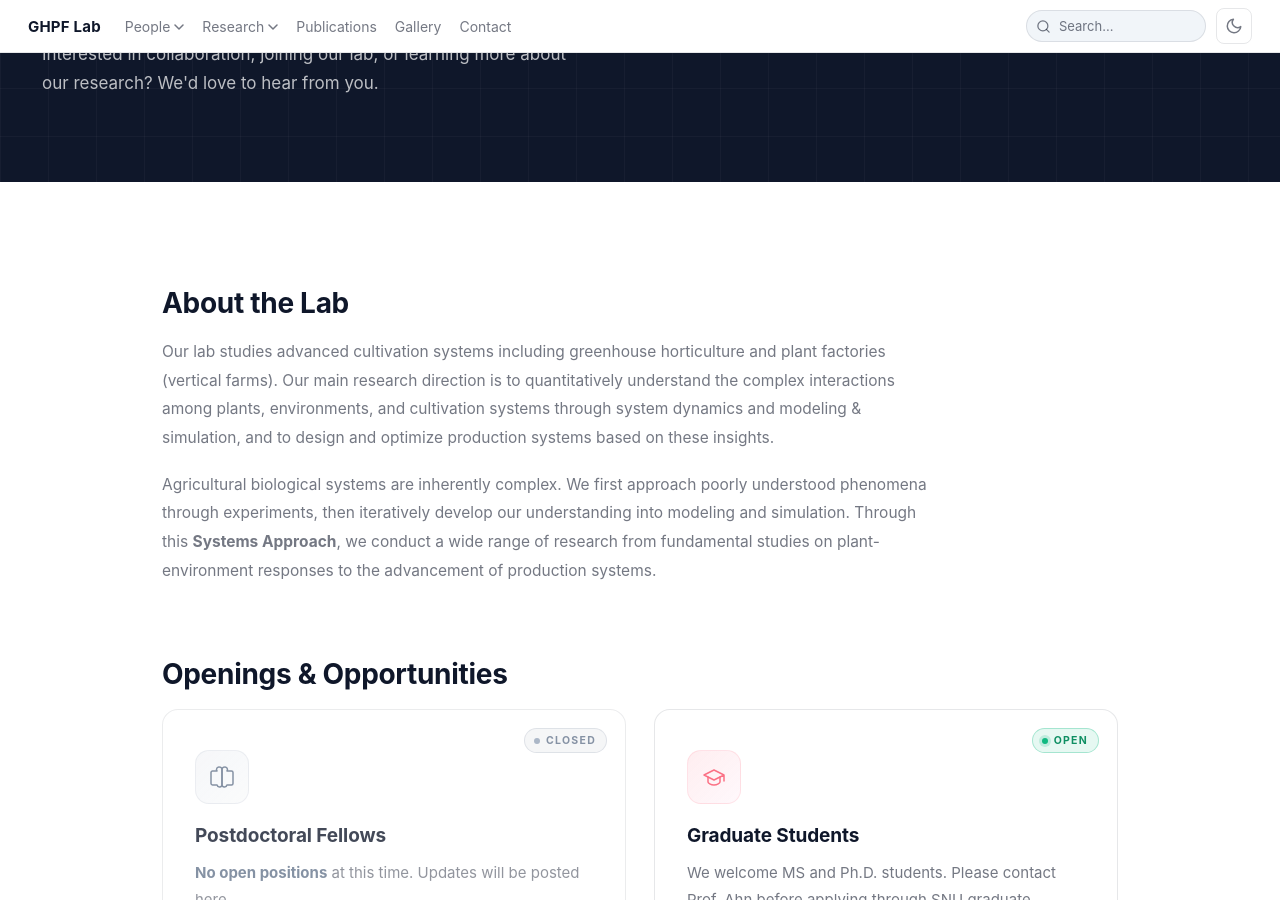
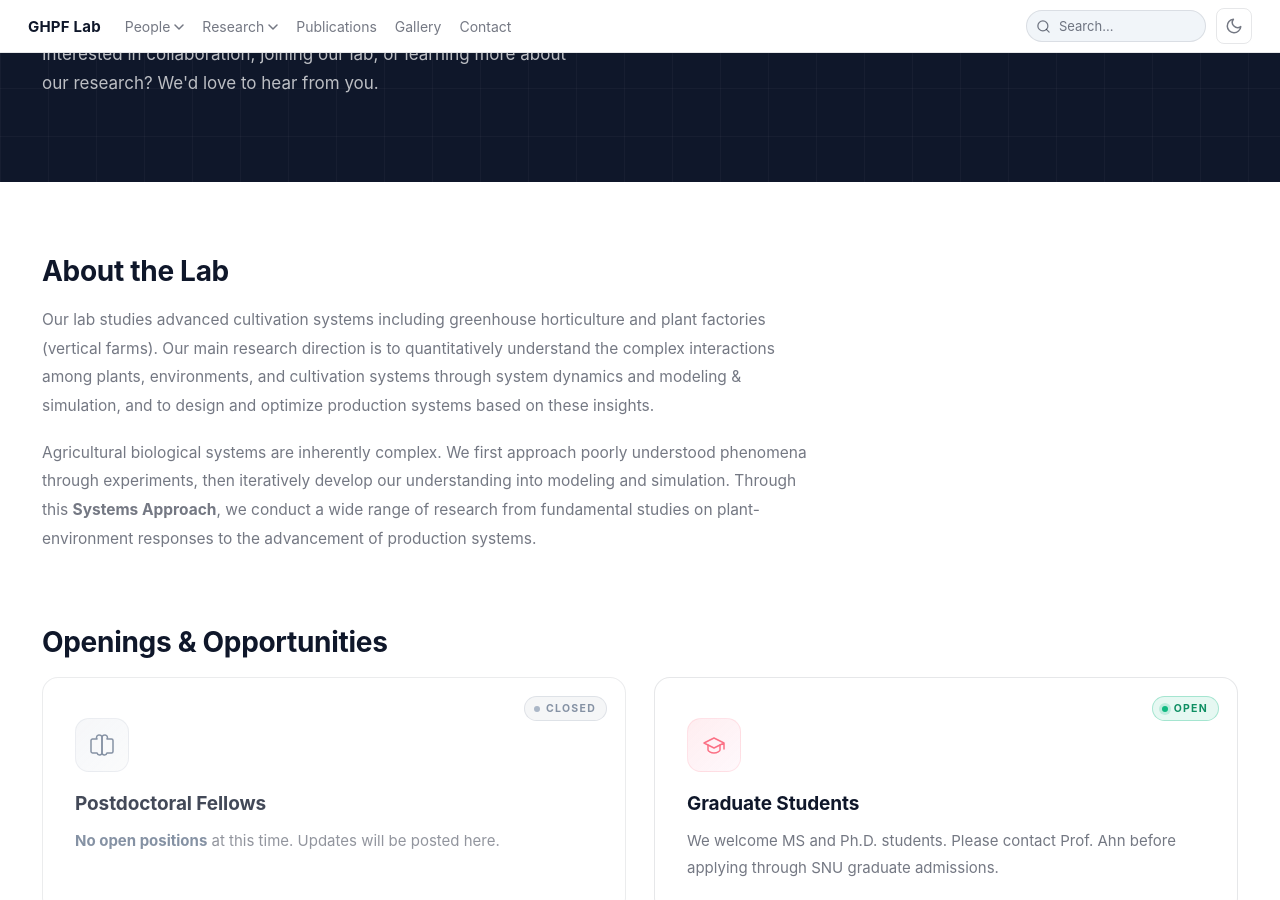
Before and after one commit to snughpf-alt/ghpf-lab-web-final-2, a Jekyll site: the page built from contact.md, in a window 1280 px wide and 900 px high, scrolled down 301 px. Built offline with Jekyll 4.4.1, drawn with Linux system fonts in a browser that asks for light colours; some web fonts are replaced.

Commit message:
Align Contact page body start with hero (full-width container)

```diff
--- a/contact.md
+++ b/contact.md
@@ -9,7 +9,7 @@ title: Contact
   desc="Interested in collaboration, joining our&nbsp;lab, or learning more about our&nbsp;research? We'd love to hear from&nbsp;you."
 %}
 
-<div class="container container--content contact-page">
+<div class="container contact-page">
 
   <!-- ───── About ───── -->
   <section class="section">
```
